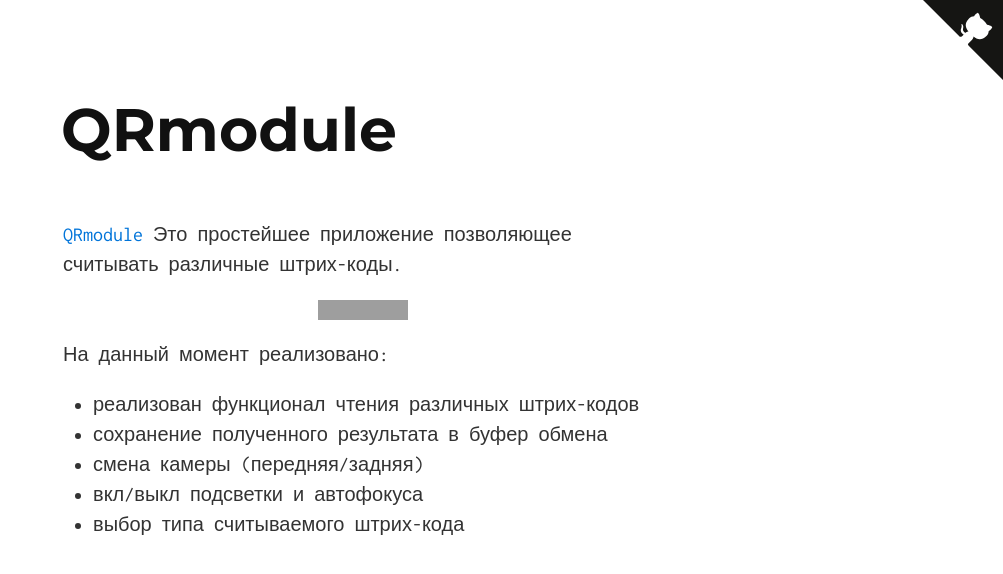
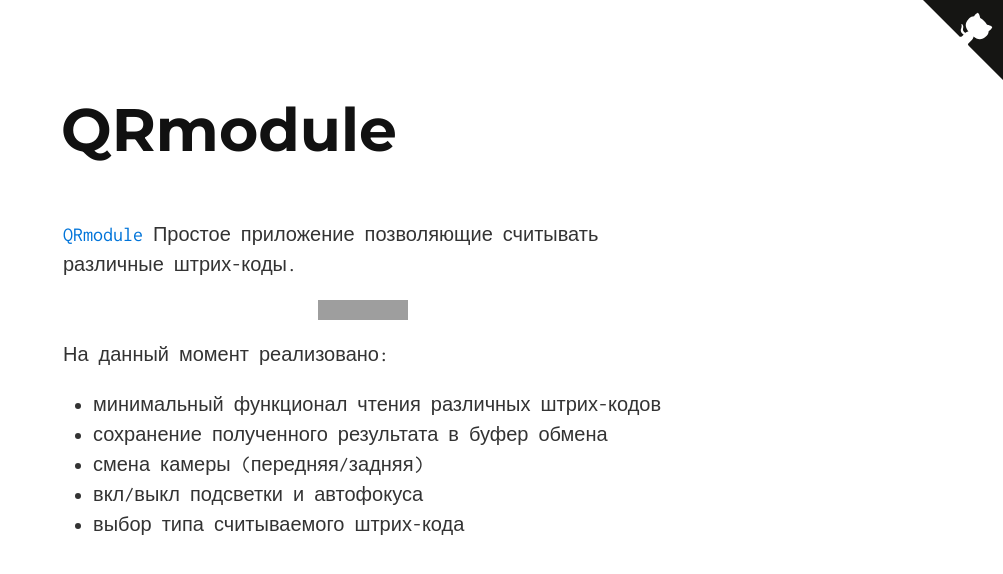
Before and after one commit to FireCat1987/QRmoduleApp, a Jekyll site: the page built from index.md, in a window 1280 px wide. Shown: the top 574 px of the page, without its empty margins (277-1280 px from the left). Built offline with Jekyll 4.4.1, drawn with Linux system fonts in a browser that asks for light colours; grey boxes are pictures that could not be loaded.

Commit message:
Update index.md

```diff
--- a/index.md
+++ b/index.md
@@ -2,12 +2,12 @@
 layout: default
 ---
 
-[QRmodule](/build/qrmodule.apk) Это простейшее приложение позволяющее считывать различные штрих-коды.
+[QRmodule](/build/qrmodule.apk) Простое приложение позволяющие считывать различные штрих-коды.
 
 [![Build Status](https://travis-ci.org/FireCat1987/QRmoduleApp.svg?branch=master)](https://travis-ci.org/FireCat1987/QRmoduleApp)
 
 На данный момент реализовано:
-- реализован функционал чтения различных штрих-кодов
+- минимальный функционал чтения различных штрих-кодов
 - сохранение полученного результата в буфер обмена
 - смена камеры (передняя/задняя)
 - вкл/выкл подсветки и автофокуса
```
